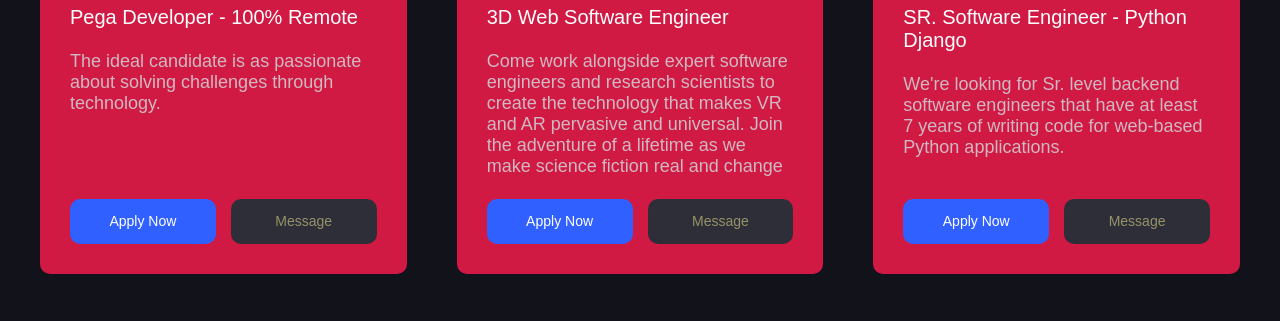
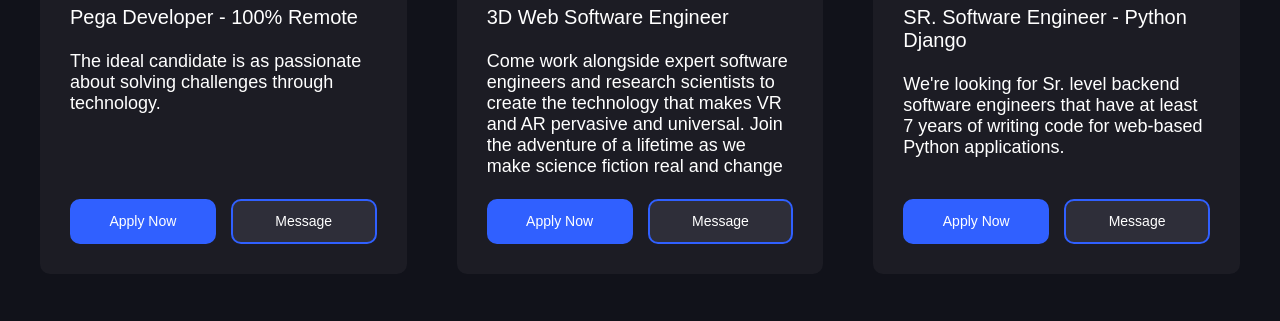
Before and after one commit to KhushiShah01/findjobs, a plain HTML site: page index.html in a window 1280 px wide. Shown: the part 326-647 px from the top of the page. Drawn offline with Linux system fonts and the light colour scheme.

Commit message:
changed styling

```diff
--- a/css/style.css
+++ b/css/style.css
@@ -90,6 +90,11 @@ header {
   transition: 0.2s ease;
 }
 
+.button {
+  border: 2px solid;
+  border-color: #3060ff;
+}
+
 .jobs-list {
   max-width: 1250px;
   width: 100%;
@@ -114,7 +119,7 @@ header {
 }
 
 .job-tile {
-  background:rgba(229,26,71,.9);
+  background: #1c1c24;
   border-radius: 10px;
   cursor: pointer;
   display: flex;
@@ -154,7 +159,7 @@ header {
   height: 105px;
   overflow: hidden;
   font-size: 18px;
-  color: #d2b8c2;
+  color: white;
 }
 
 .buttons {
@@ -172,7 +177,7 @@ header {
   justify-content: center;
   align-items: center;
   border-radius: 10px;
-  color: #969368;
+  color: white;
   background-color: #2e2e39;
   font-weight: 500;
   padding-left: 5px;
--- a/js/script.js
+++ b/js/script.js
@@ -68,6 +68,7 @@ function showJobs(jobs) {
   numJobsTag.innerHTML = `Showing ${numJobs} results`;
 }
 
+
 getJobs().then((data) => {
   showJobs(data);
 });
```
